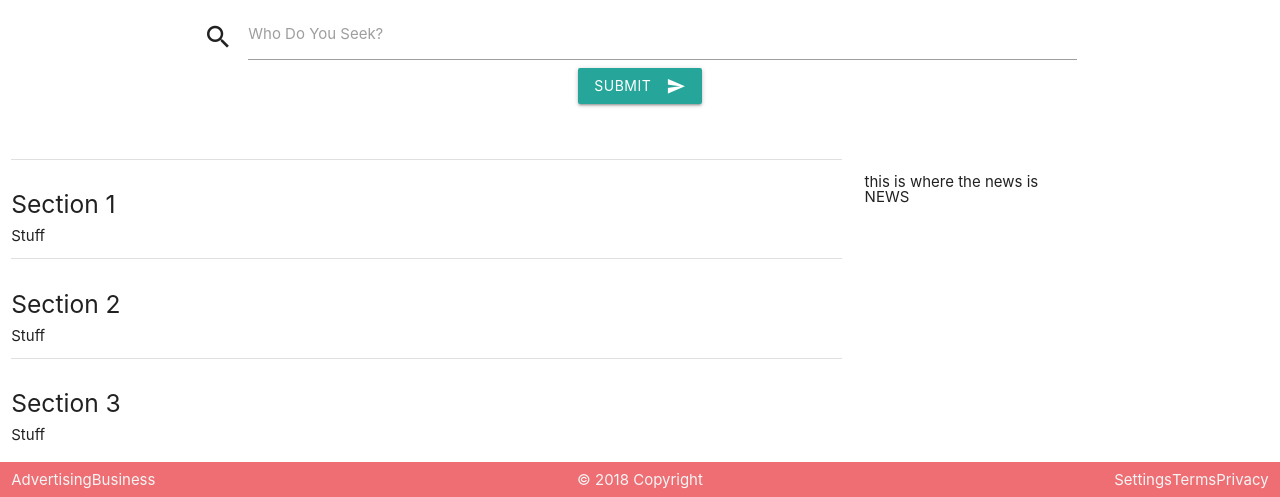
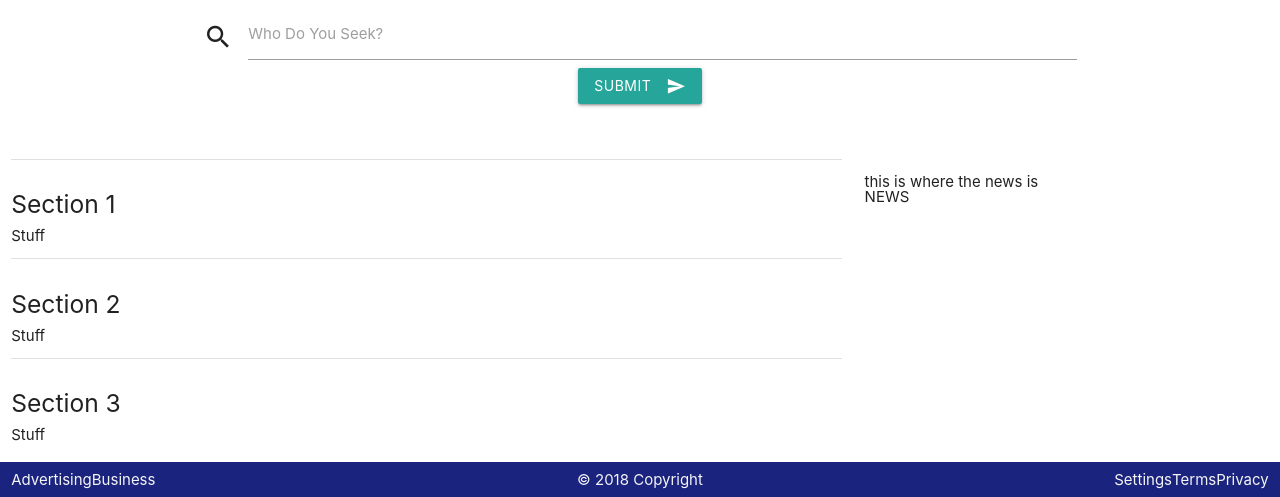
Before and after one commit to buenviajex/Group-Project-1, a plain HTML site: page index.html in a window 1280 px wide. Shown: the part 303-800 px from the top of the page. Drawn offline with nearby package versions, Linux system fonts and the light colour scheme.

Commit message:
color of footer

```diff
--- a/index.html
+++ b/index.html
@@ -73,7 +73,7 @@
         </div>
 
         <!-- Here is the footer -->
-        <footer class="page-footer mainfooter">
+        <footer class="page-footer mainfooter indigo darken-4">
 
             <div class="row" id= "clearmargins">
 
```
